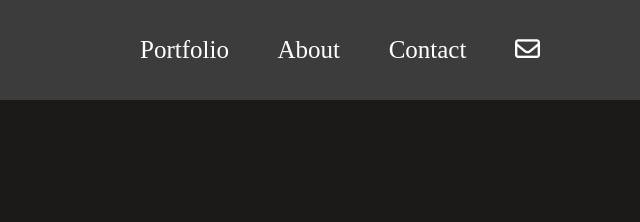
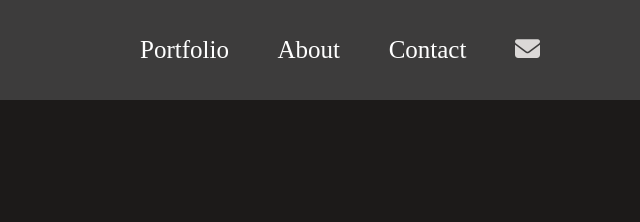
Before and after one commit to Ol-create/Mobile-Project2.0, a website: page index.html in a window 1280 px wide. Shown: the top 222 px of the page, 640-1280 px from the left. Drawn offline with Linux system fonts and the light colour scheme.

Commit message:
correct icon error

```diff
--- a/index.html
+++ b/index.html
@@ -35,7 +35,7 @@
                     <li><a href="#img-last">Portfolio</a></li>
                     <li><a href="#about">About </a></li>
                     <li><a href="#contact"> Contact</a></li>
-                    <li><a id="email" href="#contact"> <i class="far fa-envelope"></i></a></li>
+                    <li><a id="email" href="#contact"> <i class="fa fa-envelope"></i></a></li>
                 </ul>
                 <div id="openMenu" >
                  <a href="#"><div class="bar1"></div>
```
